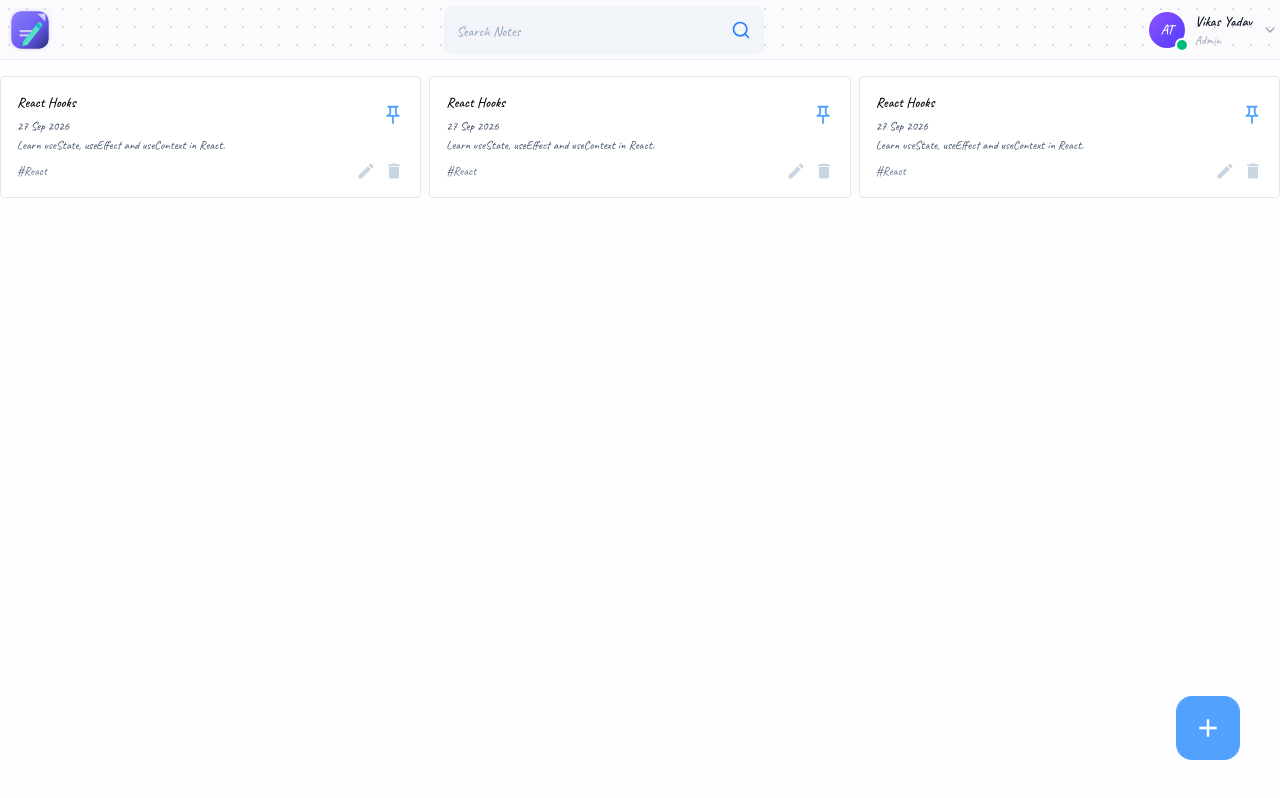
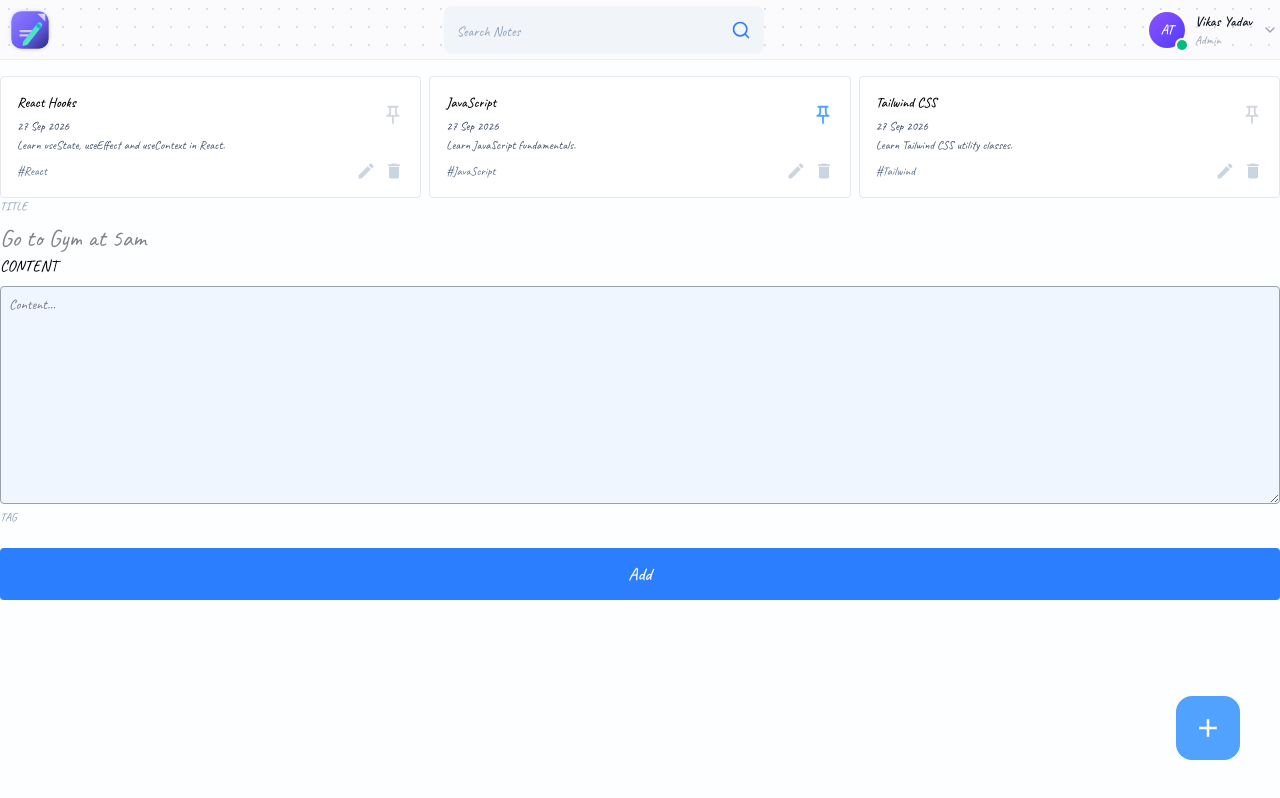
Before and after one commit to vikascoldi/notes, a React app in the folder Frontend/: page /dashboard in a window 1280 px wide. Built offline with nearby package versions, Linux system fonts and the light colour scheme; the HTML template or start-up script is replaced by a standard one.

Commit message:
updated fronted

```diff
--- a/Frontend/src/components/card/NotesCard.jsx
+++ /dev/null
@@ -1,40 +0,0 @@
-import React from "react";
-import { MdCreate, MdDelete, MdOutlinePushPin } from "react-icons/md";
-
-const NotesCard = ({
-  title,
-  date,
-  content,
-  tag,
-  isPinned,
-  onEdit,
-  onDelete,
-  onPinNotes,
-}) => {
-  return (
-    <div className="bg-white mt-4 rounded  border border-gray-200 p-4 hover:shadow-xl transition-all">
-      <div className="flex items-center  justify-between">
-        <div className="">
-          <h6 className="text-sm font-medium">{title}</h6>
-          <span className="text-xs text-slate-700">{date}</span>
-
-        </div>
-          <MdOutlinePushPin
-            size={22}
-            onClick={onPinNotes}
-            className={`icon-btn ${isPinned ? "text-blue-400" : "text-gray-300"}`}
-          />
-      </div>
-      <p className="text-xs  text-slate-600 ">{content?.slice(0, 60)}</p>
-      <div className="flex items-center justify-between mt-2">
-        <div className="text-xs text-slate-500">{tag}</div>
-        <div className="flex gap-2 items-center">
-          <MdCreate className="icon-btn  hover:text-green-600 " onClick={onEdit} />
-          <MdDelete className="icon-btn hover:text-red-600 " onClick={onDelete} />
-        </div>
-      </div>
-    </div>
-  );
-};
-
-export default NotesCard;
--- /dev/null
+++ b/Frontend/src/components/card/NotesCard.tsx
@@ -0,0 +1,75 @@
+import React from "react";
+import { MdCreate, MdDelete, MdOutlinePushPin } from "react-icons/md";
+
+interface NotesCardProps {
+  title: string;
+  date: string;
+  content: string;
+  tag: string;
+  isPinned:boolean;
+  onEdit: () => void;
+  onDelete: () => void;
+  onPinNotes: () => void;
+
+}
+
+const NotesCard = ({
+  title,
+  date,
+  content,
+  tag,
+  isPinned,
+  onEdit,
+  onDelete,
+  onPinNotes,
+}: NotesCardProps) => {
+  return (
+    <div className="bg-white mt-4 rounded border border-gray-200 p-4 hover:shadow-xl transition-all">
+
+      <div className="flex items-center justify-between">
+        <div>
+          <h6 className="text-sm font-medium">{title}</h6>
+
+          <span className="text-xs text-slate-700">
+            {date}
+          </span>
+        </div>
+
+        <MdOutlinePushPin
+          size={22}
+          onClick={onPinNotes}
+          className={`icon-btn ${
+            isPinned ? "text-blue-400" : "text-gray-300"
+          }`}
+        />
+      </div>
+
+      <p className="text-xs text-slate-600">
+        {content.slice(0, 60)}
+      </p>
+
+      <div className="flex items-center justify-between mt-2">
+
+        <div className="text-xs text-slate-500">
+          {tag}
+        </div>
+
+        <div className="flex gap-2 items-center">
+
+          <MdCreate
+            className="icon-btn hover:text-green-600"
+            onClick={onEdit}
+          />
+
+          <MdDelete
+            className="icon-btn hover:text-red-600"
+            onClick={onDelete}
+          />
+
+        </div>
+      </div>
+    </div>
+  );
+};
+
+export default NotesCard;
--- /dev/null
+++ b/Frontend/src/home/AddEditNotes.jsx
@@ -0,0 +1,31 @@
+import React from "react";
+
+const AddEditNotes = () => {
+  return (
+    <div>
+      <div className="flex  flex-col gap-2">
+        <label className="input-label" htmlFor="TITLE">TITLE</label>
+        <input
+          type="text"
+          className="outline-none text-2xl text-slate-950"
+          placeholder="Go to Gym at 5am"
+        />
+      </div>
+      <div className="flex flex-col gap-2 ">
+        <label htmlFor="">CONTENT</label>{" "}
+        <textarea
+          type="text"
+          placeholder="Content..."
+          className="text-sm border border-gray-400 text-slat-950 outline-none p-2 bg-blue-50 rounded"
+          rows={10}
+        />
+      </div>
+      <div>
+        <label htmlFor="" className="input-label">TAG</label>
+      </div>
+      <button className="btn-primary mt-5 p-3 font-medium" onClick={()=>{}} >Add</button>
+    </div>
+  );
+};
+
+export default AddEditNotes;
--- a/Frontend/src/home/Home.jsx
+++ b/Frontend/src/home/Home.tsx
@@ -2,39 +2,44 @@ import React from "react";
 import Navbar from "../components/navbar/Navbar";
 import NotesCard from "../components/card/NotesCard";
 import { MdAdd } from "react-icons/md";
+import AddEditNotes from "./AddEditNotes";
 
 const Home = () => {
   return (
     <>
       <Navbar />
-      <div className="container p-1 md:p-0  mx-auto">
+
+      <div className="container p-1 md:p-0 mx-auto">
         <div className="grid grid-cols-1 md:grid-cols-3 md:gap-2">
+
           <NotesCard
             title="React Hooks"
             date="27 Sep 2026"
             content="Learn useState, useEffect and useContext in React."
             tag="#React"
-            isPinned={() => {}}
+            isPinned={false}
             onEdit={() => {}}
             onDelete={() => {}}
             onPinNotes={() => {}}
           />
+
           <NotesCard
-            title="React Hooks"
+            title="JavaScript"
             date="27 Sep 2026"
-            content="Learn useState, useEffect and useContext in React."
-            tag="#React"
-            isPinned={() => {}}
+            content="Learn JavaScript fundamentals."
+            tag="#JavaScript"
+            isPinned={true}
             onEdit={() => {}}
             onDelete={() => {}}
             onPinNotes={() => {}}
           />
+
           <NotesCard
-            title="React Hooks"
+            title="Tailwind CSS"
             date="27 Sep 2026"
-            content="Learn useState, useEffect and useContext in React."
-            tag="#React"
-            isPinned={() => {}}
+            content="Learn Tailwind CSS utility classes."
+            tag="#Tailwind"
+            isPinned={false}
             onEdit={() => {}}
             onDelete={() => {}}
             onPinNotes={() => {}}
@@ -42,9 +47,12 @@ const Home = () => {
 
         </div>
       </div>
-      <button className="w-16 h-16 bg-blue-400 hover:bg-blue-600 flex items-center justify-center rounded-2xl absolute right-10  bottom-10">
+
+      <button className="w-16 h-16 bg-blue-400 hover:bg-blue-600 flex items-center justify-center rounded-2xl absolute right-10 bottom-10">
         <MdAdd className="text-white text-3xl" />
       </button>
+
+      <AddEditNotes />
     </>
   );
 };
--- a/Frontend/src/index.css
+++ b/Frontend/src/index.css
@@ -33,4 +33,8 @@
   .icon-btn{
     @apply text-xl text-slate-300 cursor-pointer hover:text-blue-400
   }
+
+  .input-label{
+    @apply text-xs text-slate-400;
+  }
 }
```
